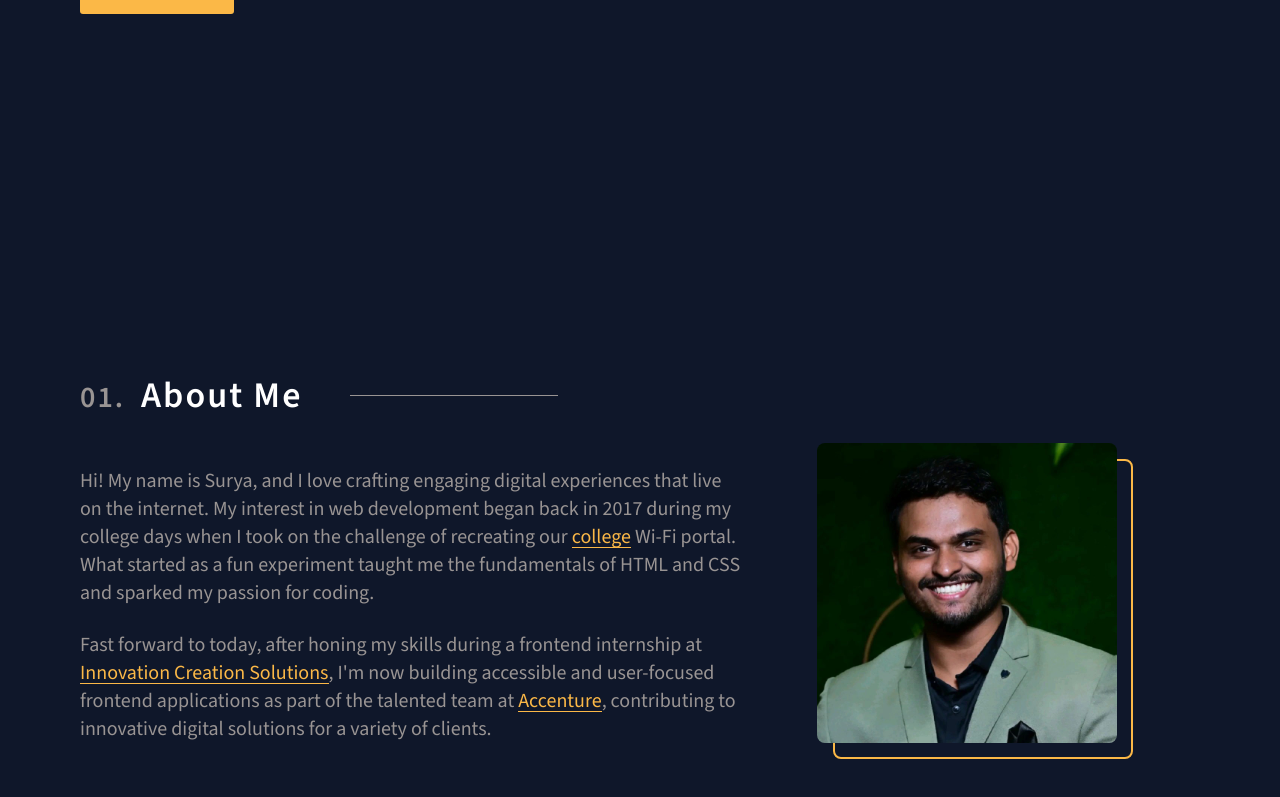
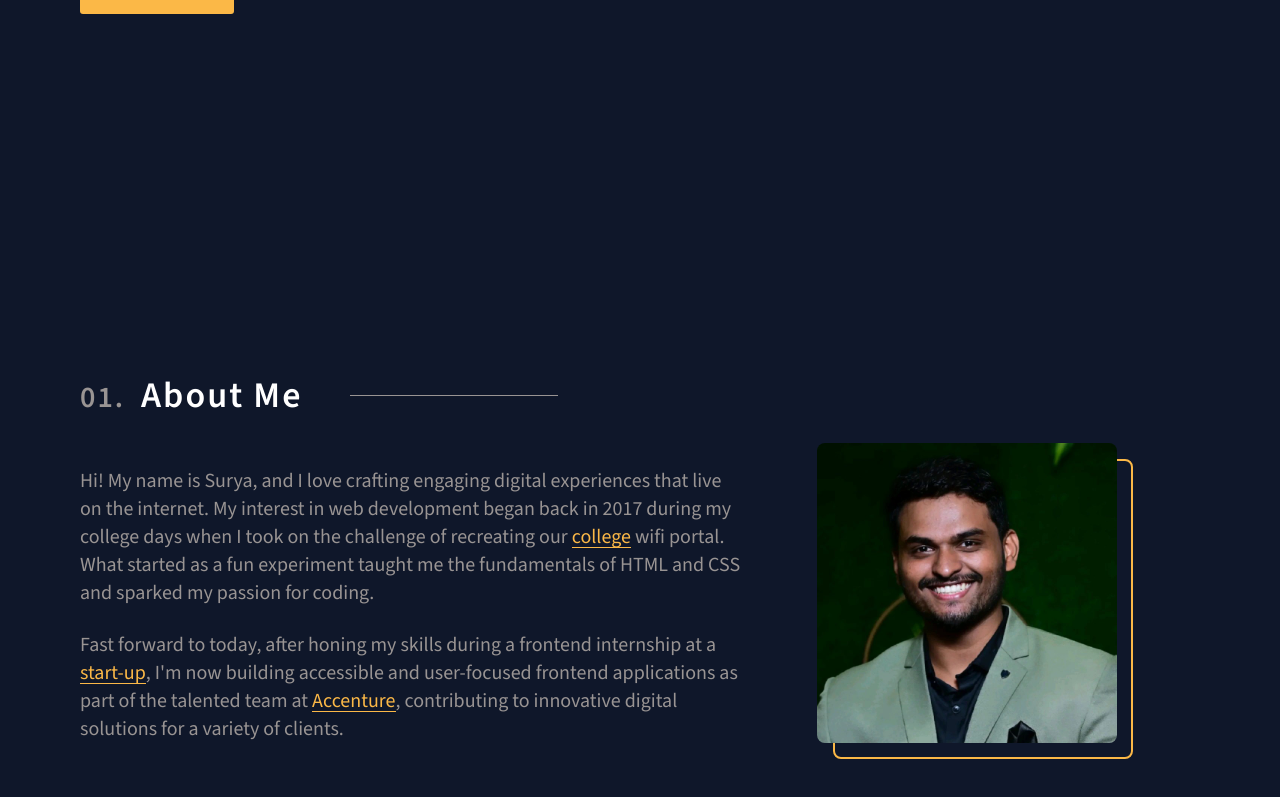
Before and after one commit to SuGo17/Portfolio, a React (Vite) app: page / in a window 1280 px wide. Shown: the part 505-1302 px from the top of the page. Built offline with nearby package versions, Linux system fonts and the light colour scheme.

Commit message:
minor changes

```diff
--- a/src/Styles/index.module.scss
+++ b/src/Styles/index.module.scss
@@ -52,7 +52,7 @@ $black: #000;
 $light-grey: #e5e3e1;
 $grey: #999493;
 $dark-grey: #6a6868;
-$blue: #1230ae;
+$blue: #5a23b9;
 $blue-hover: #6f00e6;
 
 :root {
@@ -109,7 +109,7 @@ $blue-hover: #6f00e6;
 
 [color-scheme="dark"] {
   --primary: var(--primary-dark);
-  --primary-hover: var(--primary-hover-dark);
+  --primary-hover: var(--primary-dark-hover);
   --primary-btn-text: var(--primary-btn-text-dark);
   --secondary: var(--secondary-dark);
   --secondary-hover: var(--secondary-dark-hover);
--- a/src/components/Logo/index.tsx
+++ b/src/components/Logo/index.tsx
@@ -26,7 +26,7 @@ const Logo: FC<LogoProps> = ({
         clipRule="evenodd"
         d="M3.49408 15.7577L18.6664 0H25.6073L7.09588 19.2257C4.26318 22.1677 4.30735 26.836 7.19523 29.7239C10.1222 32.6509 14.8677 32.6509 17.7947 29.7239L33.3979 14.1207L36.9334 17.6562L21.3302 33.2594C16.4506 38.139 8.53928 38.139 3.65969 33.2594C-1.15472 28.445 -1.22837 20.6623 3.49408 15.7577ZM44.503 23.8425C49.3959 19.0262 49.427 11.1457 44.5723 6.29097C39.7445 1.46324 31.9172 1.46324 27.0895 6.29097L11.3924 21.9881L14.9279 25.5236L30.625 9.82651C33.5001 6.9514 38.1616 6.95139 41.0367 9.82651C43.9279 12.7177 43.9094 17.4109 40.9955 20.2791L21.3621 39.605H28.4896L44.503 23.8425Z"
         fill={fill}
-        style={{ transition: "all 1s ease 0.8s" }}
+        style={{ transition: "all 1s ease" }}
       />
     </svg>
   );
--- a/src/components/Nav/index.tsx
+++ b/src/components/Nav/index.tsx
@@ -10,8 +10,9 @@ import { Themes } from "@Redux/Theme/enum";
 import Menu from "./Menu";
 import useGetStyleSelectors from "@Hooks/useGetStyleSelectors";
 
-const LIGHT_ICON_FILL = "#1230AE";
+const LIGHT_ICON_FILL = "#5A23B9";
 const DARK_ICON_FILL = "#fbb847";
+const SCROLL_OFFSET = 100;
 
 const Nav: FC = () => {
   const theme = useSelector<RootStateType>(
@@ -24,7 +25,7 @@ const Nav: FC = () => {
   const handleDocumentScroll = () => {
     const st = window.pageYOffset || document.documentElement.scrollTop;
     const navElement = document.querySelector(`nav.${getSCSSSelectors("nav")}`);
-    if (st > lastScrollTop) {
+    if (st >= SCROLL_OFFSET && st > lastScrollTop) {
       navElement?.classList.remove(getSCSSSelectors("show-nav"));
     } else if (st < lastScrollTop) {
       navElement?.classList.add(getSCSSSelectors("show-nav"));
--- a/src/pages/Home/Sections/About/data.ts
+++ b/src/pages/Home/Sections/About/data.ts
@@ -16,7 +16,7 @@ export const data: AboutDataType = {
   richTextDataArr: [
     {
       template:
-        "Hi! My name is Surya, and I love crafting engaging digital experiences that live on the internet. My interest in web development began back in 2017 during my college days when I took on the challenge of recreating our {{1}} Wi-Fi portal. What started as a fun experiment taught me the fundamentals of HTML and CSS and sparked my passion for coding.",
+        "Hi! My name is Surya, and I love crafting engaging digital experiences that live on the internet. My interest in web development began back in 2017 during my college days when I took on the challenge of recreating our {{1}} wifi portal. What started as a fun experiment taught me the fundamentals of HTML and CSS and sparked my passion for coding.",
       components: [
         {
           type: "link",
@@ -32,11 +32,11 @@ export const data: AboutDataType = {
     },
     {
       template:
-        "Fast forward to today, after honing my skills during a frontend internship at {{1}}, I'm now building accessible and user-focused frontend applications as part of the talented team at {{2}}, contributing to innovative digital solutions for a variety of clients.",
+        "Fast forward to today, after honing my skills during a frontend internship at a {{1}}, I'm now building accessible and user-focused frontend applications as part of the talented team at {{2}}, contributing to innovative digital solutions for a variety of clients.",
       components: [
         {
           type: "link",
-          children: "Innovation Creation Solutions",
+          children: "start-up",
           props: {
             as: "a",
             variant: "ghost-primary",
```
